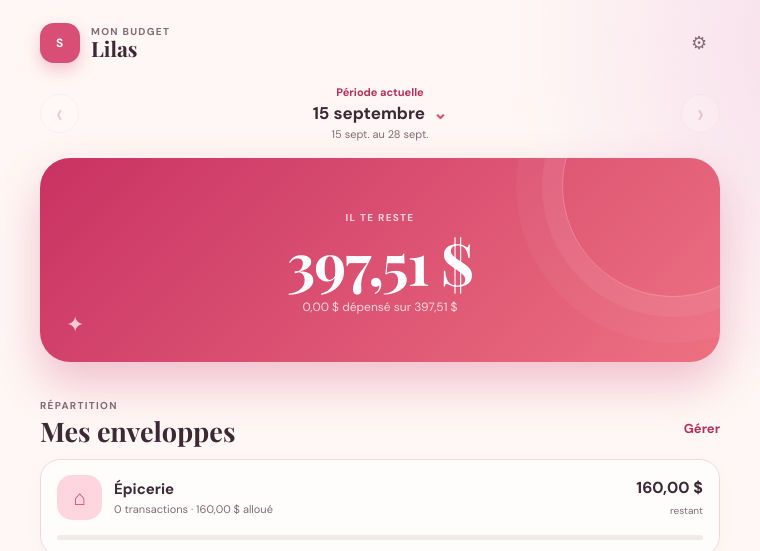
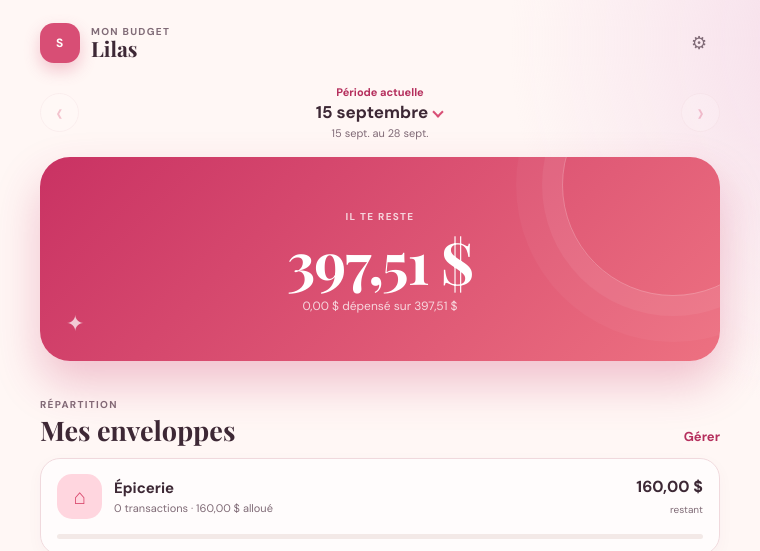
Before and after one commit to gabrwllz/lilas-budget-tracker, a website built with Vite: page index.html in a window 1280 px wide. Both pictures are taken after typing "Sample" into the empty fields and a click on the button "Configurer mon budget". Shown: the top 551 px of the page, 260-1020 px from the left. Built offline with nearby package versions, Linux system fonts and the light colour scheme.

Commit message:
ui fixes and icon color change

```diff
--- a/styles.css
+++ b/styles.css
@@ -148,15 +148,35 @@ select:focus-visible {
   font-weight: 700;
 }
 .period-selector {
+  display: inline-flex;
+  align-items: center;
+  gap: 4px;
   padding: 0;
   background: transparent;
   color: var(--ink);
   font-size: 17px;
   font-weight: 700;
+  line-height: 1;
 }
 .period-selector span {
-  margin-left: 4px;
+  position: relative;
+  display: inline-block;
+  align-self: center;
+  width: 12px;
+  height: 12px;
   color: var(--rose);
+  font-size: 0;
+}
+.period-selector span::before {
+  position: absolute;
+  top: 1px;
+  left: 2px;
+  width: 6px;
+  height: 6px;
+  border-right: 2px solid currentColor;
+  border-bottom: 2px solid currentColor;
+  content: '';
+  transform: rotate(45deg);
 }
 .period-summary small {
   display: block;
@@ -228,11 +248,12 @@ h1 {
   line-height: 1;
 }
 .text-button {
-  padding: 8px 0;
+  padding: 0 0 1px;
   background: transparent;
   color: var(--rose-deep);
   font-size: 13px;
   font-weight: 700;
+  line-height: 1;
 }
 .category-list {
   display: grid;
@@ -519,10 +540,16 @@ h1 {
   color: var(--ink);
 }
 .field input[type="date"] {
+  min-width: 0;
+  display: block;
   text-align: left;
 }
 .field input[type="date"]::-webkit-date-and-time-value {
+  width: 100%;
   text-align: left;
+}
+.field input[type="date"]::-webkit-calendar-picker-indicator {
+  margin: 0;
 }
 .field input:focus,
 .field select:focus {
```
Also changed, not shown: icon-180.png, icon.svg, manifest.json.
